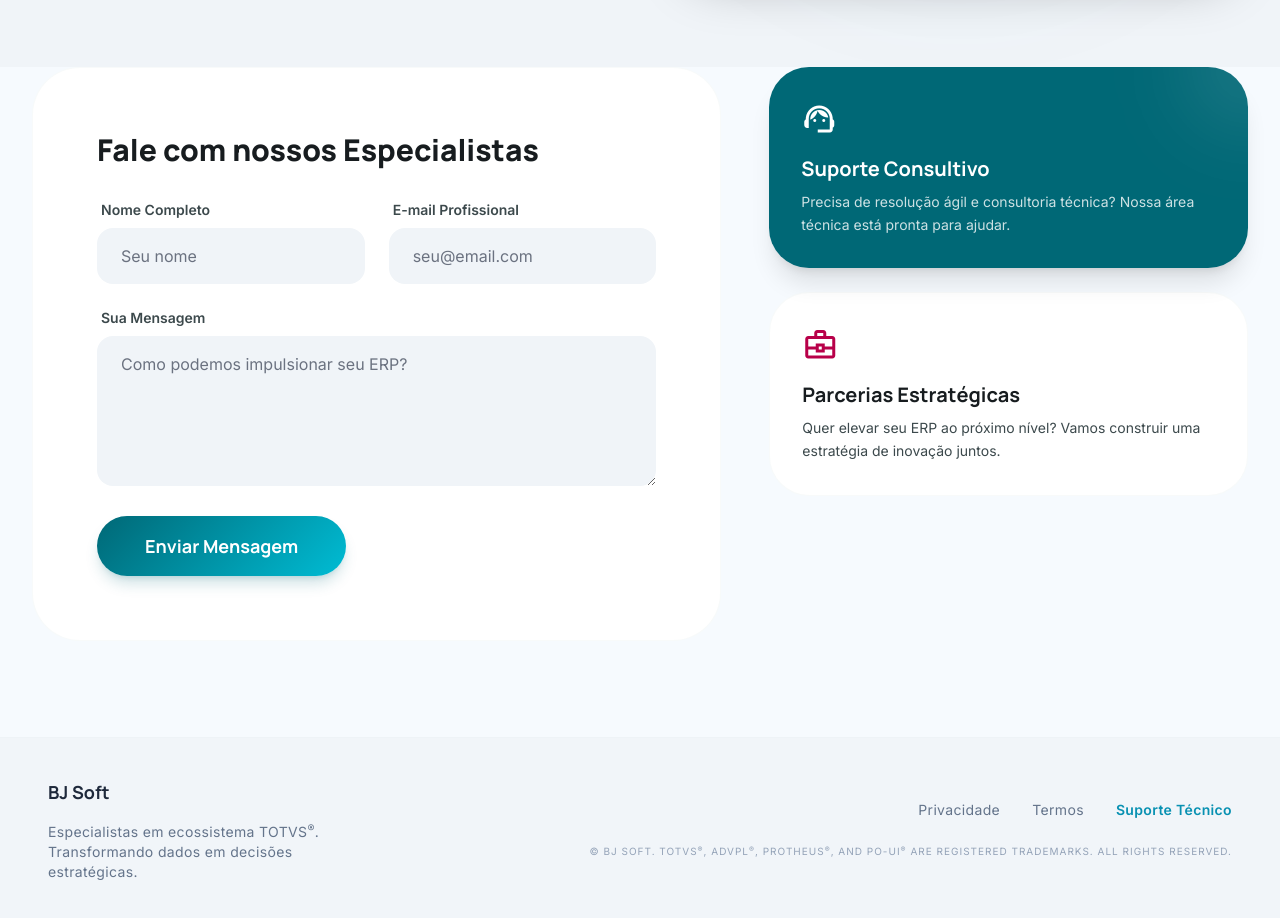
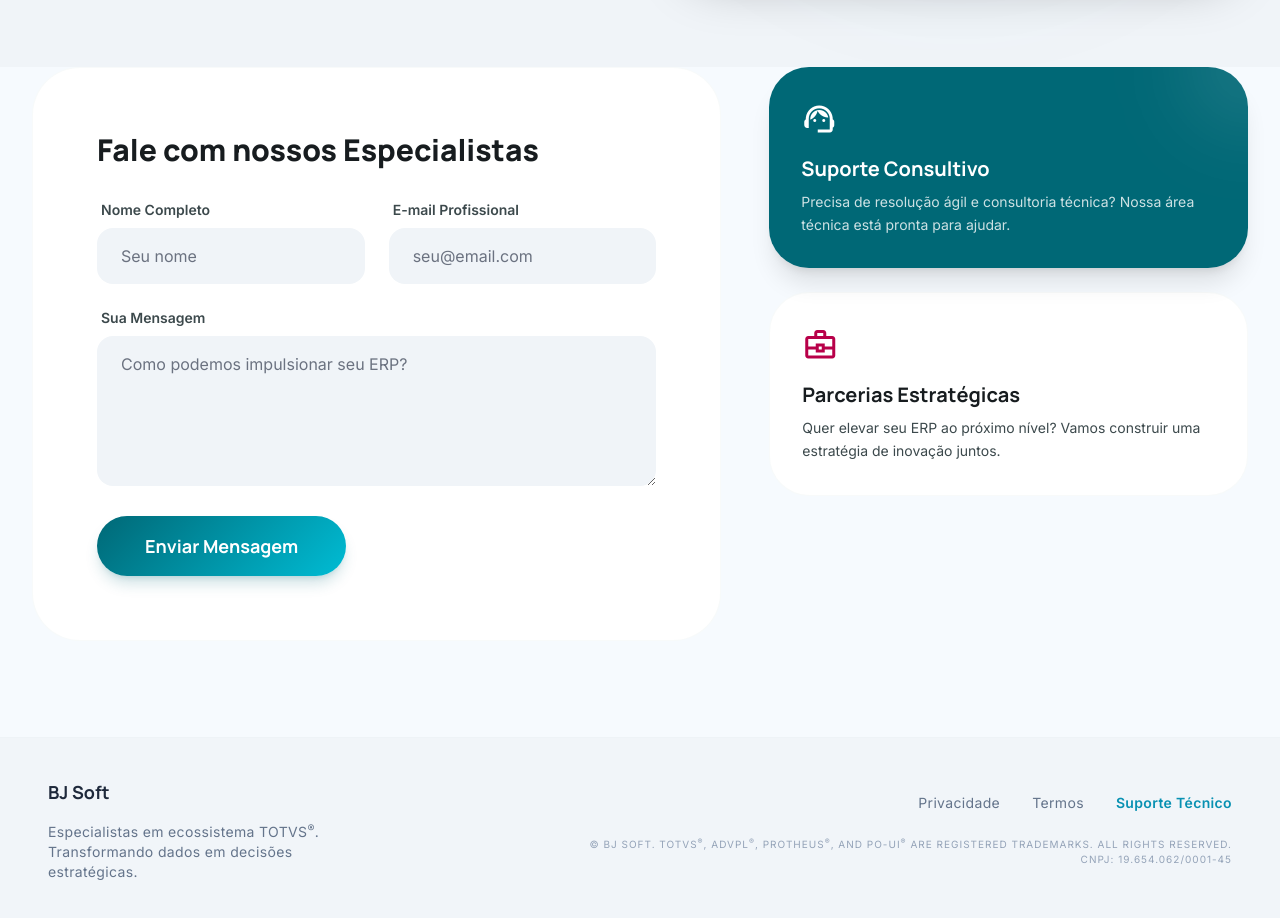
Before and after one commit to ricardops34/bjsoft-landing, a plain HTML site: page index.html in a window 1280 px wide. Shown: the part 3032-3950 px from the top of the page. Drawn offline with nearby package versions, Linux system fonts and the light colour scheme.

Commit message:
docs: adicionar CNPJ ao rodapé

```diff
--- a/index.html
+++ b/index.html
@@ -593,7 +593,7 @@
                 <p
                     class="text-[10px] text-slate-400 dark:text-slate-600 uppercase tracking-widest text-center md:text-right">
                     © BJ Soft. TOTVS<sup>®</sup>, ADVPL<sup>®</sup>, Protheus<sup>®</sup>, and PO-UI<sup>®</sup> are
-                    registered trademarks. All rights reserved.
+                    registered trademarks. All rights reserved. <br> CNPJ: 19.654.062/0001-45
                 </p>
             </div>
         </div>
```
